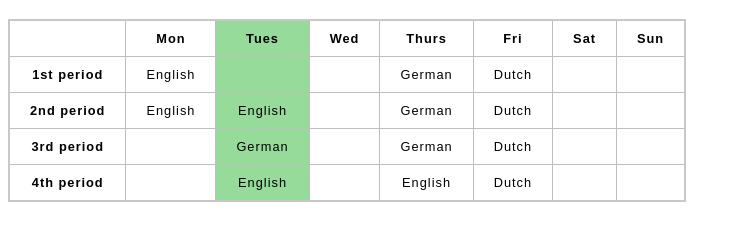
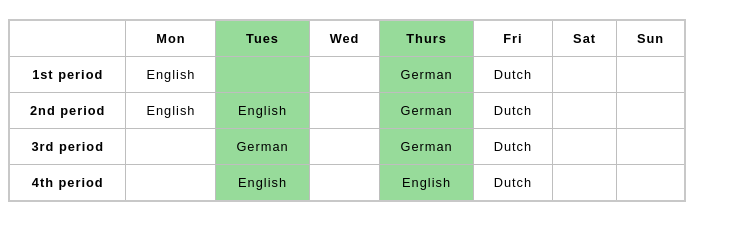
Before and after one commit to Gitthuma/colgroup_and_col, a plain HTML site: page index.html in a window 1280 px wide. Shown: the part 61-302 px from the top of the page, without its empty margins (0-741 px from the left). Drawn offline with Linux system fonts and the light colour scheme.

Commit message:
Added a fifth col attribute with a background colour to style the fifth column

```diff
--- a/index.html
+++ b/index.html
@@ -16,6 +16,7 @@
             <col>
             <col style="background-color: #97DB9A;">
             <col style="width: 42px;">
+            <col style="background-color: #97DB9A;">
         </colgroup>
 
         <tr>
```
